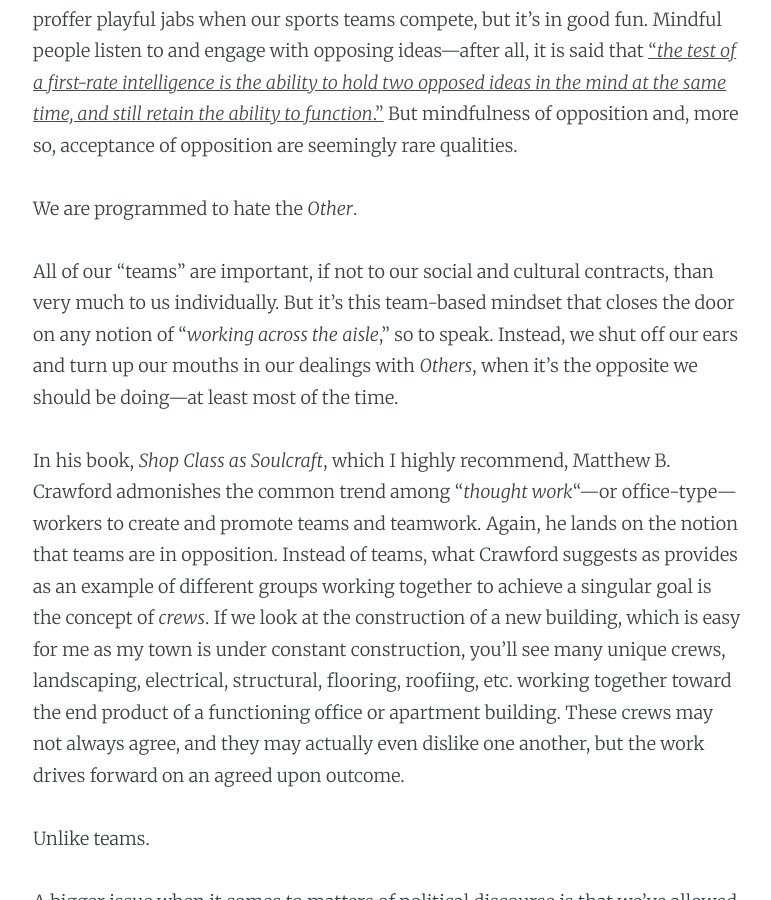
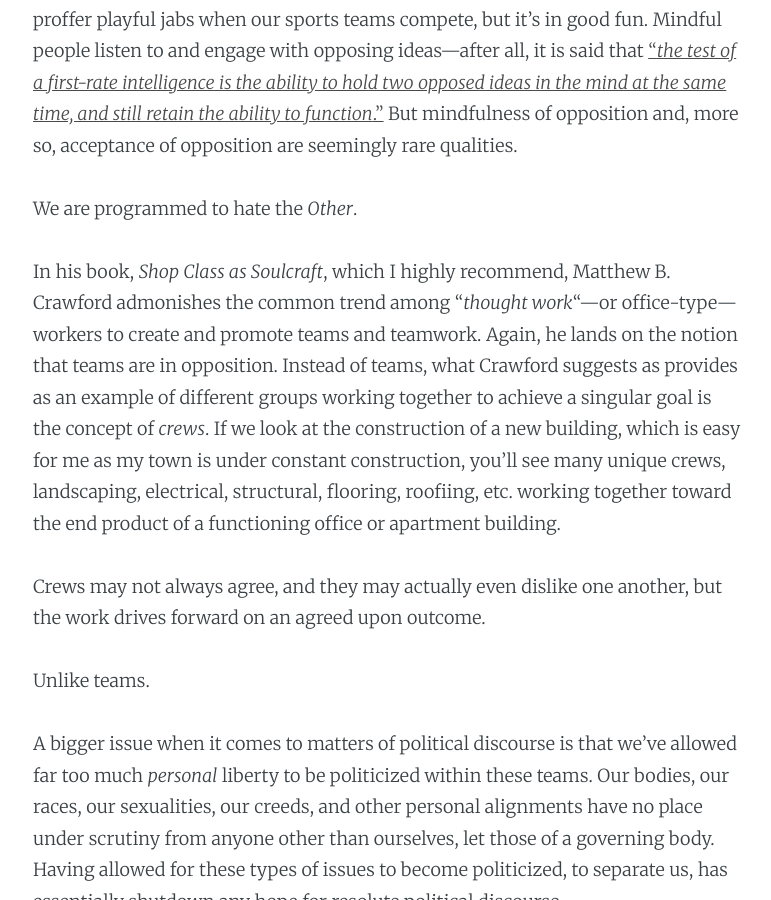
Before and after one commit to chevrenoire/chevrenoire.github.io, a Jekyll site: the page built from _posts/2020-09-30-on-the-debate.md, in a window 1280 px wide and 900 px high, scrolled down 3098 px. Shown: the whole window, without its empty margins (252-1023 px from the left). Built offline with Jekyll 4.4.1, drawn with Linux system fonts in a browser that asks for light colours; nearby versions of some CDN libraries; some of the changed text lies outside the part shown.

Commit message:
update fix

```diff
--- a/_posts/2020-09-30-on-the-debate.md
+++ b/_posts/2020-09-30-on-the-debate.md
@@ -46,13 +46,13 @@
 
 We are programmed to hate the _Other_.
 
-All of our "teams" are important, if not to our social and cultural contracts, than very much to us individually. But it's this team-based mindset that closes the door on any notion of "_working across the aisle_," so to speak. Instead, we shut off our ears and turn up our mouths in our dealings with _Others_, when it's the opposite we should be doing&mdash;at least most of the time.
+In his book, _Shop Class as Soulcraft_, which I highly recommend, Matthew B. Crawford admonishes the common trend among "_thought work_"&mdash;or office-type&mdash;workers to create and promote teams and teamwork. Again, he lands on the notion that teams are in opposition. Instead of teams, what Crawford suggests as provides as an example of different groups working together to achieve a singular goal is the concept of _crews_. If we look at the construction of a new building, which is easy for me as my town is under constant construction, you'll see many unique crews, landscaping, electrical, structural, flooring, roofiing, etc. working together toward the end product of a functioning office or apartment building.
 
-In his book, _Shop Class as Soulcraft_, which I highly recommend, Matthew B. Crawford admonishes the common trend among "_thought work_"&mdash;or office-type&mdash;workers to create and promote teams and teamwork. Again, he lands on the notion that teams are in opposition. Instead of teams, what Crawford suggests as provides as an example of different groups working together to achieve a singular goal is the concept of _crews_. If we look at the construction of a new building, which is easy for me as my town is under constant construction, you'll see many unique crews, landscaping, electrical, structural, flooring, roofiing, etc. working together toward the end product of a functioning office or apartment building. These crews may not always agree, and they may actually even dislike one another, but the work drives forward on an agreed upon outcome.
+Crews may not always agree, and they may actually even dislike one another, but the work drives forward on an agreed upon outcome.
 
 Unlike teams.
 
-A bigger issue when it comes to matters of political discourse is that we've allowed far too much _personal_ liberty to be politicized. Our bodies, our races, our sexualities, our creeds, and other personal alignments have no place under scrutiny from anyone other than ourselves, let those of a governing body. Having allowed for these types of issues to become politicized has essentially shutdown any hope for resolute political discourse.
+A bigger issue when it comes to matters of political discourse is that we've allowed far too much _personal_ liberty to be politicized within these teams. Our bodies, our races, our sexualities, our creeds, and other personal alignments have no place under scrutiny from anyone other than ourselves, let those of a governing body. Having allowed for these types of issues to become politicized, to separate us, has essentially shutdown any hope for resolute political discourse.
 
 _Actual_ political matters can, and should, be debated. How tax dollars are collected and used. How we care for our planet. How we provide and maintain clean water to our people. How we feed and shelter our vets and our homeless. How we educate our children. How we provide and pay for higher education. How we maintain peace and protect ourselves. How we afford and obtain medical care. HOW WE CAN GET AWAY FROM BEING RUN INTO THE GROUND BY MONEY-HUNGRY CAPITALIST OVERLORDS.
 
```
